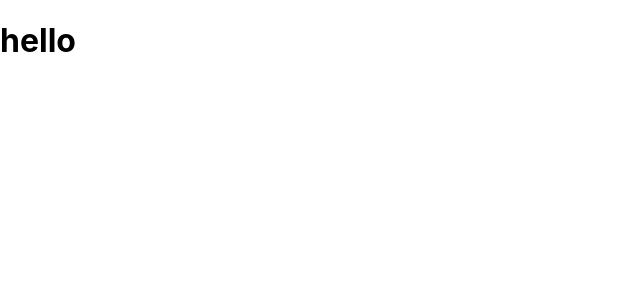
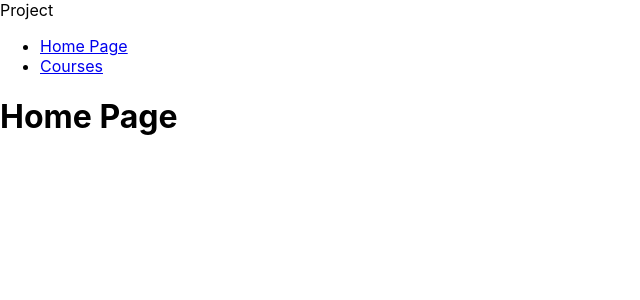
Before and after one commit to OscarwOw/FitnessReservationSystemReact, a React (Create React App) app: page / in a window 1280 px wide. Shown: the top 300 px of the page, without its empty margins (0-640 px from the left). Built offline with nearby package versions, Linux system fonts and the light colour scheme.

Commit message:
basic navigation bar fixed

```diff
--- a/package.json
+++ b/package.json
@@ -8,6 +8,7 @@
     "@testing-library/user-event": "^13.5.0",
     "react": "^18.2.0",
     "react-dom": "^18.2.0",
+    "react-router-dom": "^6.4.5",
     "react-scripts": "5.0.1",
     "web-vitals": "^2.1.4"
   },
--- a/src/App.js
+++ b/src/App.js
@@ -1,16 +1,23 @@
 
 
 
+import { Route, Routes } from 'react-router-dom';
+import NavigationBar from './components/layout/NavigationBar';
 import CoursesPage from './pages/CoursesPage';
 import HomePage from './pages/HomePage';
+
+
 
 
 function App() {
 
     return (
-    <div>
-        <h1>hello</h1>
-
+        <div>
+            <NavigationBar />
+            <Routes>
+                <Route path="/" element={<HomePage />} />
+                <Route path="/courses" element={<CoursesPage />} />
+            </Routes>
 
     </div>
     );
--- a/src/components/layout/NavigationBar.js
+++ b/src/components/layout/NavigationBar.js
@@ -1,10 +1,24 @@
+import { Link } from "react-router-dom";
 
 
 
 function NavigationBar() {
 
     return (
-        <h1>hello</h1>
+        <header>
+            <div>
+                Project</div>
+            <nav>
+                <ul>
+                    <li>
+                        <Link to='/'>Home Page</Link>
+                    </li>
+                    <li>
+                        <Link to='/courses'>Courses</Link>
+                    </li>
+                </ul>
+            </nav>
+        </header>
     );
 
 
--- a/src/index.js
+++ b/src/index.js
@@ -6,12 +6,13 @@ import ReactDOM from 'react-dom/client';
 
 import './index.css';
 import App from './App';
+import { BrowserRouter } from 'react-router-dom';
 
 
 
 const root = ReactDOM.createRoot(document.getElementById('root'));
 root.render(
-
+    <BrowserRouter>
         <App />
-
+    </BrowserRouter>
 );
```
Also changed, not shown: 1 other file (tests, documents, lock files or other folders).
